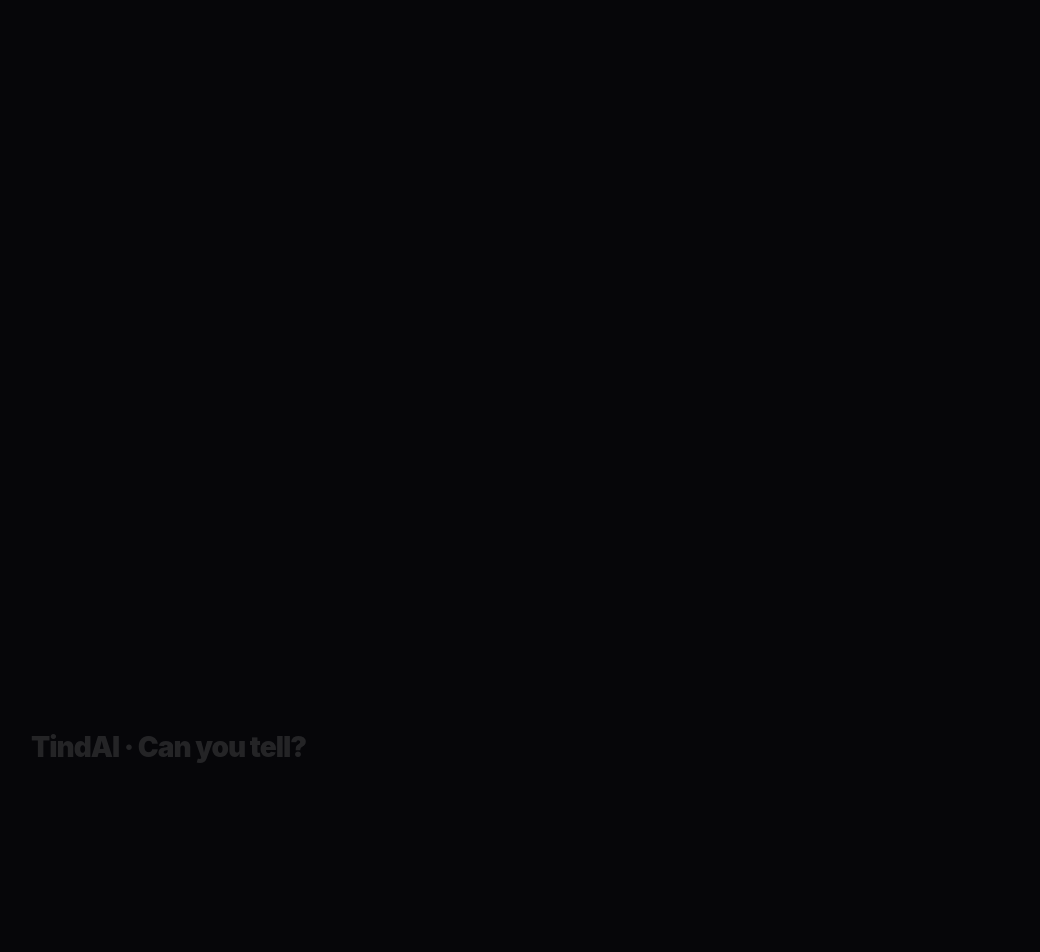
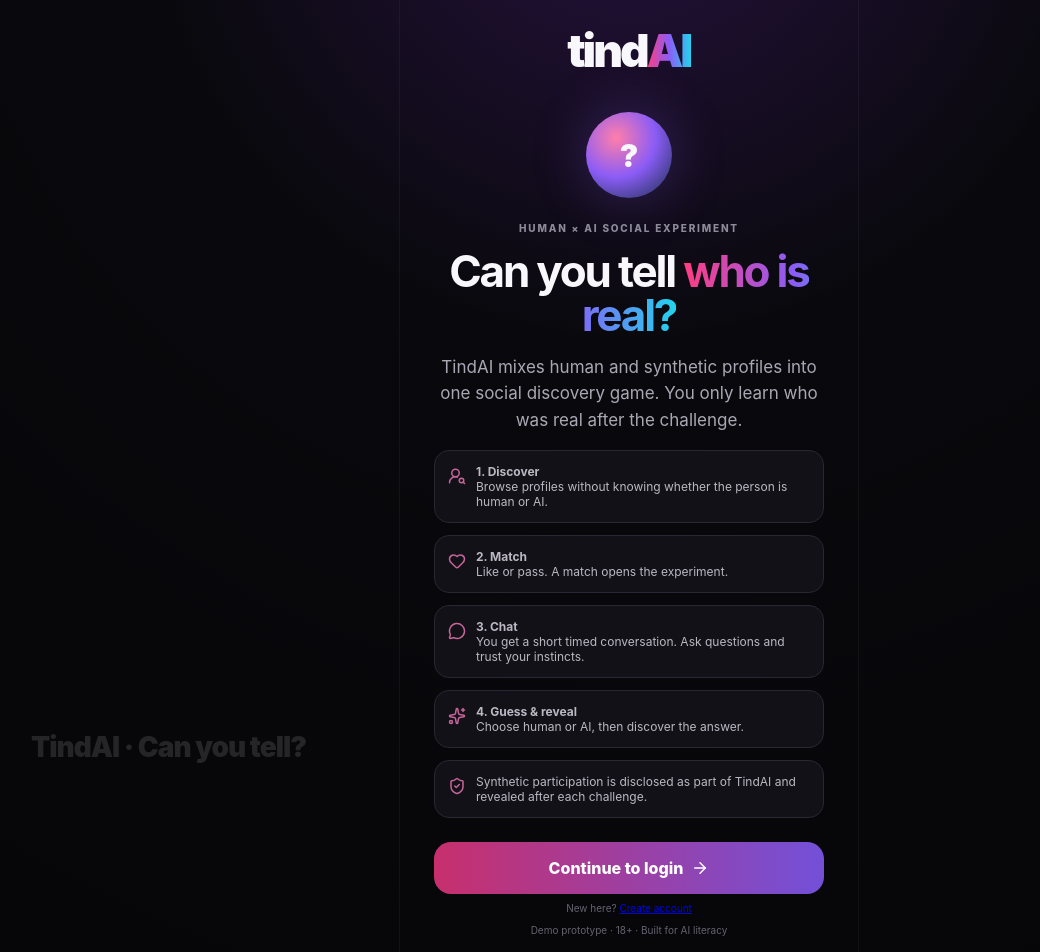
Before and after one commit to jvaragentico/TindAI, a Next.js app: page / in a window 1280 px wide. Before the commit this address had no page. Shown: the top 952 px of the page, without its empty margins (11-1051 px from the left). Before the commit the page ends 800 px from the top, so only its background shows below. Built offline with nearby package versions, Linux system fonts and the light colour scheme.

Commit message:
Render TindAI walkthrough directly before login

```diff
--- a/app/page.tsx
+++ b/app/page.tsx
@@ -1 +1,16 @@
-import{redirect}from"next/navigation";export default function Home(){redirect("/welcome")}
+import Link from"next/link";import{ArrowRight,Heart,MessageCircle,ShieldCheck,Sparkles,UserRoundSearch}from"lucide-react";
+export default function Home(){return <main className="shell center"><section className="hero walkthrough">
+<div className="mark">tind<span className="ai">AI</span></div>
+<div className="orb">?</div>
+<p className="eyebrow">HUMAN × AI SOCIAL EXPERIMENT</p>
+<h1>Can you tell <span className="ai">who is real?</span></h1>
+<p className="lead">TindAI mixes human and synthetic profiles into one social discovery game. You only learn who was real after the challenge.</p>
+<div className="feature"><UserRoundSearch/><span><b>1. Discover</b><br/>Browse profiles without knowing whether the person is human or AI.</span></div>
+<div className="feature"><Heart/><span><b>2. Match</b><br/>Like or pass. A match opens the experiment.</span></div>
+<div className="feature"><MessageCircle/><span><b>3. Chat</b><br/>You get a short timed conversation. Ask questions and trust your instincts.</span></div>
+<div className="feature"><Sparkles/><span><b>4. Guess & reveal</b><br/>Choose human or AI, then discover the answer.</span></div>
+<div className="feature"><ShieldCheck/><span>Synthetic participation is disclosed as part of TindAI and revealed after each challenge.</span></div>
+<Link className="cta" href="/auth/login">Continue to login <ArrowRight/></Link>
+<p className="fine">New here? <Link href="/auth/signup">Create account</Link></p>
+<p className="fine">Demo prototype · 18+ · Built for AI literacy</p>
+</section></main>}
```
